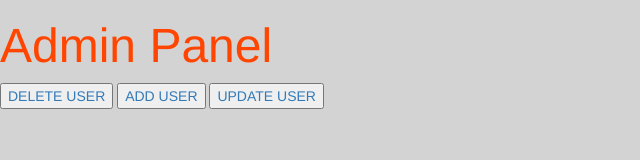
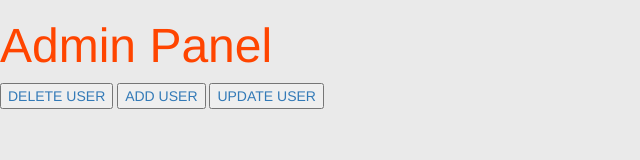
Before and after one commit to sheikabra/POC-FRONTEND, a plain HTML site: page HTML/adminPanel.html in a window 1280 px wide. Shown: the whole page, without its empty margins (0-640 px from the left). Drawn offline with nearby package versions, Linux system fonts and the light colour scheme; no server answers.

Commit message:
bootstrap

```diff
--- a/CSS/adminPanelStyles.css
+++ b/CSS/adminPanelStyles.css
@@ -1,3 +1,3 @@
 body{
-    background-color: #d3d3d3;
+    background-color: #eaeaea;
 }
```
